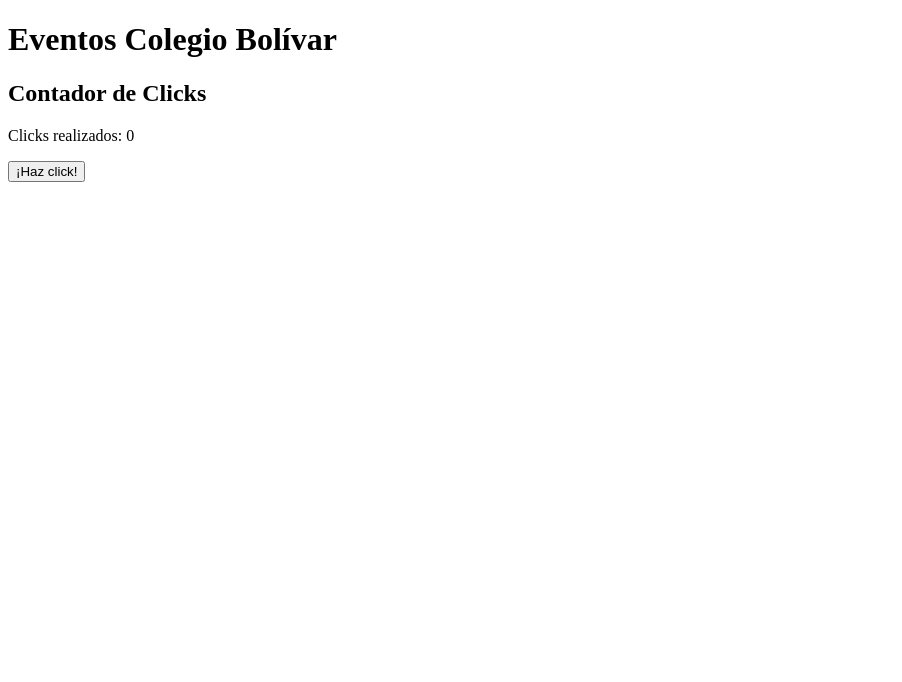
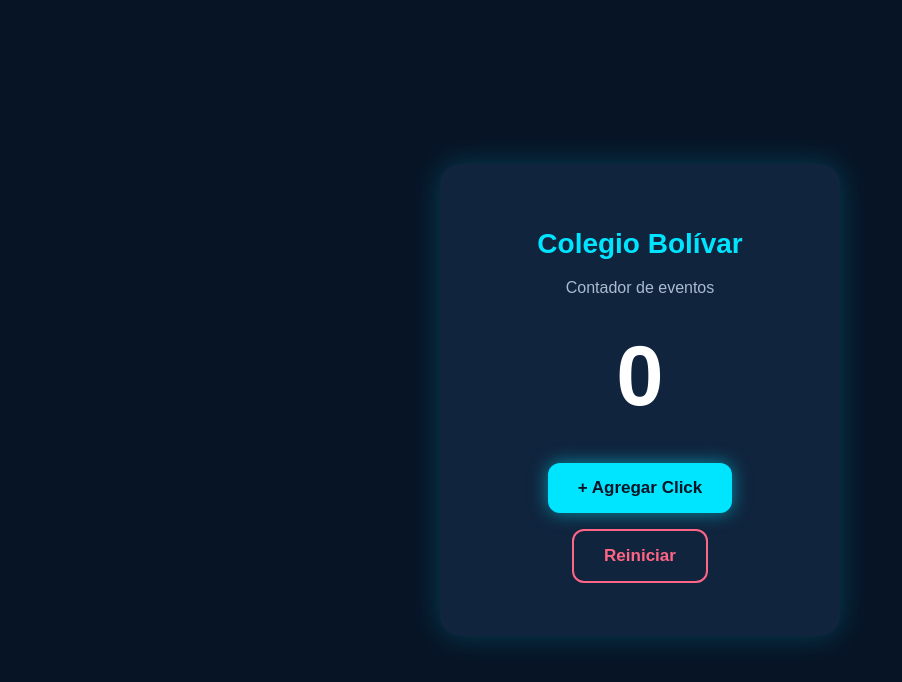
Before and after one commit to tareksbv1998-star/my-first-app, a plain HTML site: page index.html in a window 1280 px wide. Shown: the whole page, without its empty margins (0-902 px from the left). Drawn offline with Linux system fonts and the light colour scheme.

Commit message:
v2: Estilos Dark Mode agregados en rama feature-design

```diff
--- a/index.html
+++ b/index.html
@@ -1,30 +1,116 @@
+
 <!DOCTYPE html>
 <html lang="es">
 <head>
   <meta charset="UTF-8">
   <meta name="viewport" content="width=device-width, initial-scale=1.0">
-  <title>Contador de Eventos | Colegio Bolívar</title>
+  <title>Contador - Colegio Bolívar</title>
+
+  <style>
+    * {
+      box-sizing: border-box;
+    }
+
+    body {
+      margin: 0;
+      min-height: 100vh;
+      display: flex;
+      justify-content: center;
+      align-items: center;
+      background: #071426;
+      font-family: Arial, sans-serif;
+      color: white;
+    }
+
+    .container {
+      text-align: center;
+      background: #10243d;
+      padding: 45px;
+      border-radius: 20px;
+      box-shadow: 0 0 30px #00e5ff33;
+      width: 90%;
+      max-width: 400px;
+    }
+
+    h1 {
+      color: #00e5ff;
+      font-size: 28px;
+    }
+
+    p {
+      color: #aabbd0;
+    }
+
+    #contador {
+      font-size: 85px;
+      font-weight: bold;
+      margin: 30px 0;
+      color: white;
+    }
+
+    button {
+      padding: 15px 30px;
+      margin: 8px;
+      border: none;
+      border-radius: 12px;
+      cursor: pointer;
+      font-size: 17px;
+      font-weight: bold;
+      transition: 0.2s;
+    }
+
+    .sumar {
+      background: #00e5ff;
+      color: #071426;
+      box-shadow: 0 0 18px #00e5ff88;
+    }
+
+    .sumar:hover {
+      background: #70f3ff;
+      transform: scale(1.05);
+    }
+
+    .reiniciar {
+      background: transparent;
+      color: #ff6584;
+      border: 2px solid #ff6584;
+    }
+
+    .reiniciar:hover {
+      background: #ff6584;
+      color: white;
+    }
+  </style>
 </head>
+
 <body>
+  <div class="container">
+    <h1>Colegio Bolívar</h1>
+    <p>Contador de eventos</p>
 
-  <h1>Eventos Colegio Bolívar</h1>
-  <h2>Contador de Clicks</h2>
+    <div id="contador">0</div>
 
-  <p>Clicks realizados: <span id="contador">0</span></p>
+    <button class="sumar" onclick="incrementar()">
+      + Agregar Click
+    </button>
 
-  <button id="boton">¡Haz click!</button>
+    <button class="reiniciar" onclick="reiniciar()">
+      Reiniciar
+    </button>
+  </div>
 
   <script>
     let clicks = 0;
 
-    const contador = document.getElementById("contador");
-    const boton = document.getElementById("boton");
+    function incrementar() {
+      clicks++;
+      document.getElementById("contador").textContent = clicks;
+    }
 
-    boton.addEventListener("click", function () {
-      clicks++;
-      contador.textContent = clicks;
-    });
+    function reiniciar() {
+      clicks = 0;
+      document.getElementById("contador").textContent = clicks;
+    }
   </script>
-
 </body>
 </html>
```
